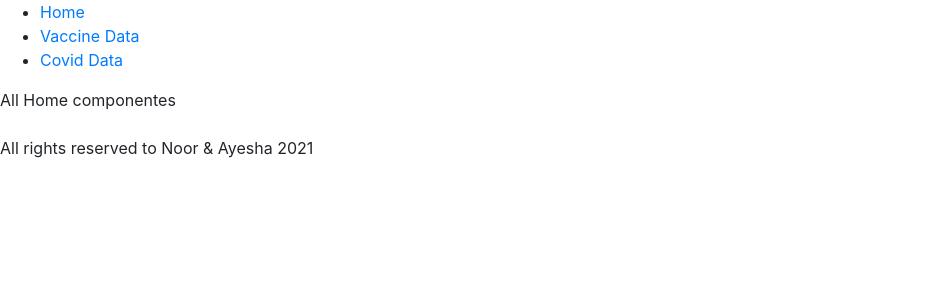
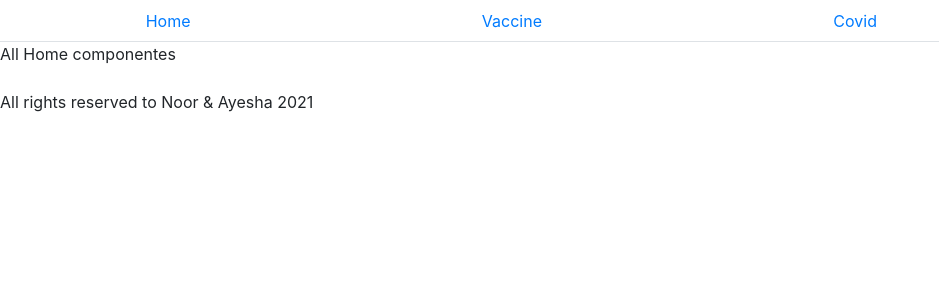
Before and after one commit to ayaseef/is-covid-there, a React (Create React App) app: page / in a window 1280 px wide. Shown: the top 300 px of the page, without its empty margins (0-939 px from the left). Built offline with nearby package versions, Linux system fonts and the light colour scheme.

Commit message:
added a nav bar from bootstrap

```diff
--- a/src/App.tsx
+++ b/src/App.tsx
@@ -9,18 +9,34 @@ import CovidComponenet from './components/covid/CovidParentComponent'
 import VaccineComponenet from './components/vaccine/VaccineParentComponent'
 import HomeComponenet from './components/home/HomeParentComponent'
 import 'bootstrap/dist/css/bootstrap.min.css';
-;
+import Nav from 'react-bootstrap/Nav';
+
 
 
 function App() {
   return (
+    <div>
     <Router>
       <div>
-        <ul>
+        {/* <ul>
           <li><Link to="/">Home</Link></li>
           <li><Link to="/vaccine">Vaccine Data</Link></li>
           <li><Link to="/covid">Covid Data</Link></li>
-        </ul>
+        </ul> */}
+
+        <Nav fill variant="tabs" defaultActiveKey="/">
+        <Nav.Item>
+          <Nav.Link as={Link} to="/">Home</Nav.Link>
+        </Nav.Item>
+        <Nav.Item>
+          <Nav.Link as={Link} to="/vaccine">Vaccine</Nav.Link>
+        </Nav.Item>
+        <Nav.Item>
+          <Nav.Link as={Link} to="/covid">Covid</Nav.Link>
+        </Nav.Item>
+        <Nav.Item>
+        </Nav.Item>
+      </Nav>
 
         {/* A <Switch> looks through its children <Route>s and
           renders the first one that matches the current URL. */}
@@ -41,6 +57,7 @@ function App() {
         <FooterData/>
       </div>
     </Router>
+    </div>
   );
 }
 
```
Also changed, not shown: 1 other file (tests, documents, lock files or other folders).
